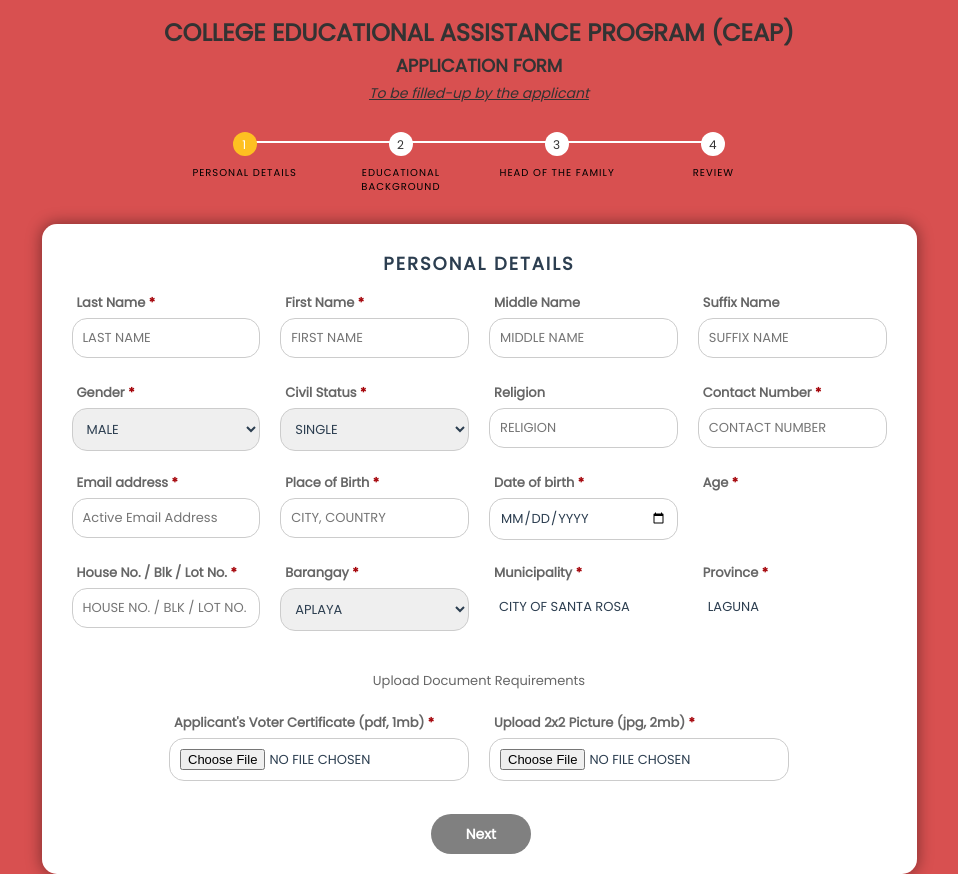
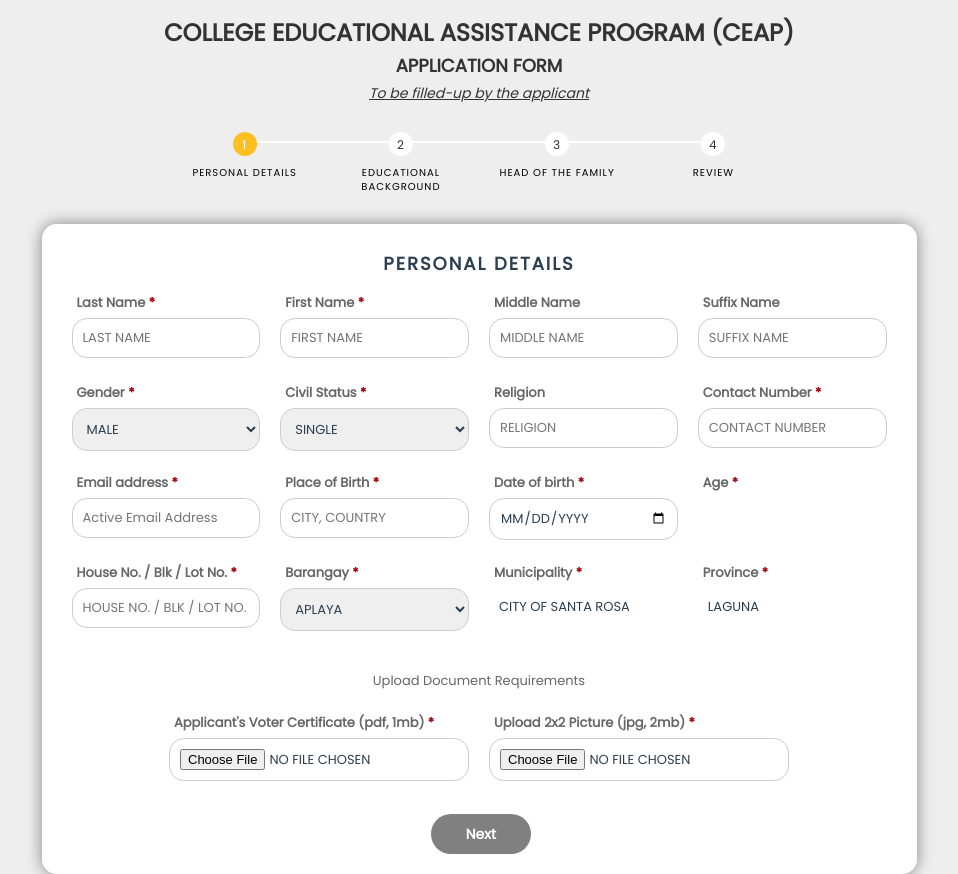
Before and after one commit to LightYAGAMI737/iskolarosa-webportal, a PHP site: page /tcpdf/ceap-reg-form.php in a window 1280 px wide. Shown: the whole page, without its empty margins (161-1119 px from the left). Run offline with PHP 8.4, Linux system fonts and the light colour scheme; some libraries are stand-ins or nearby versions.

Commit message:
undo change color

```diff
--- a/ceap-reg-form/css/style.css
+++ b/ceap-reg-form/css/style.css
@@ -5,7 +5,7 @@
 }
  html {
      height: 100%;
-     background: #d85050;
+     background: #eee;
 }
  body {
      font-family: 'Poppins', sans-serif;
```
